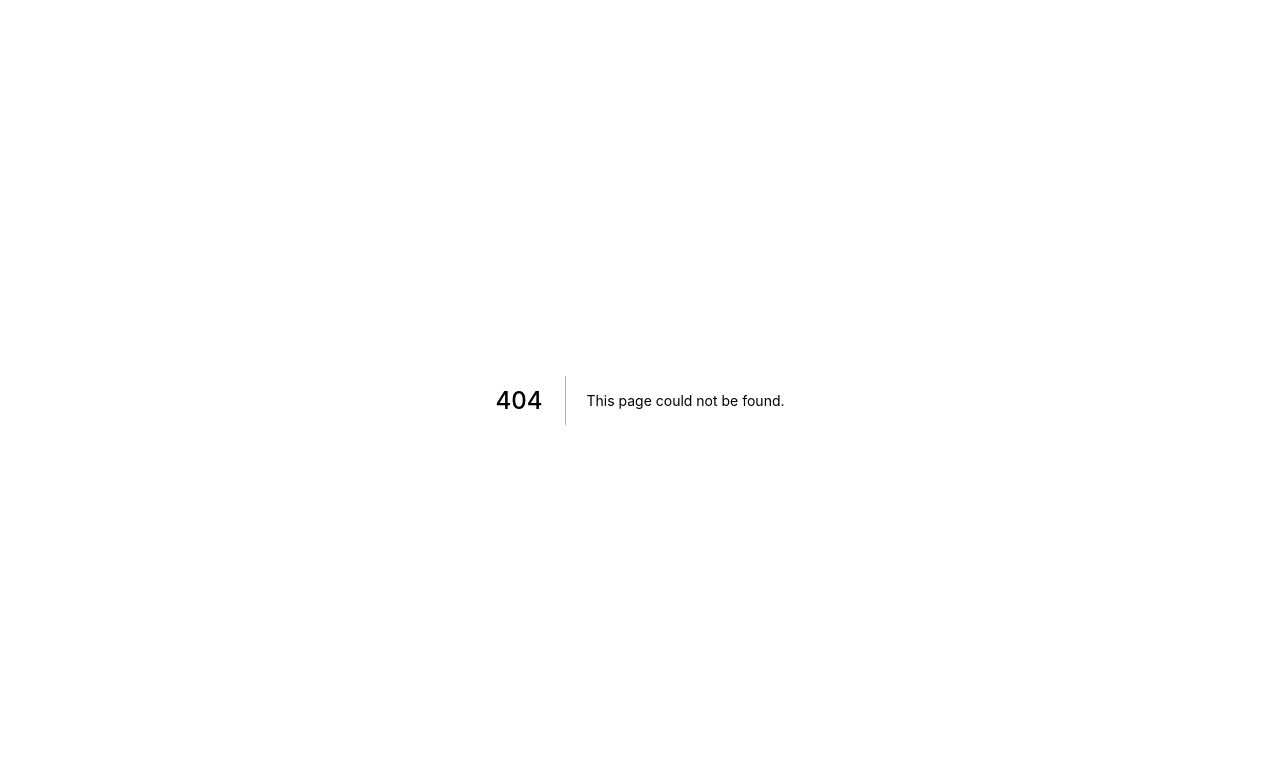
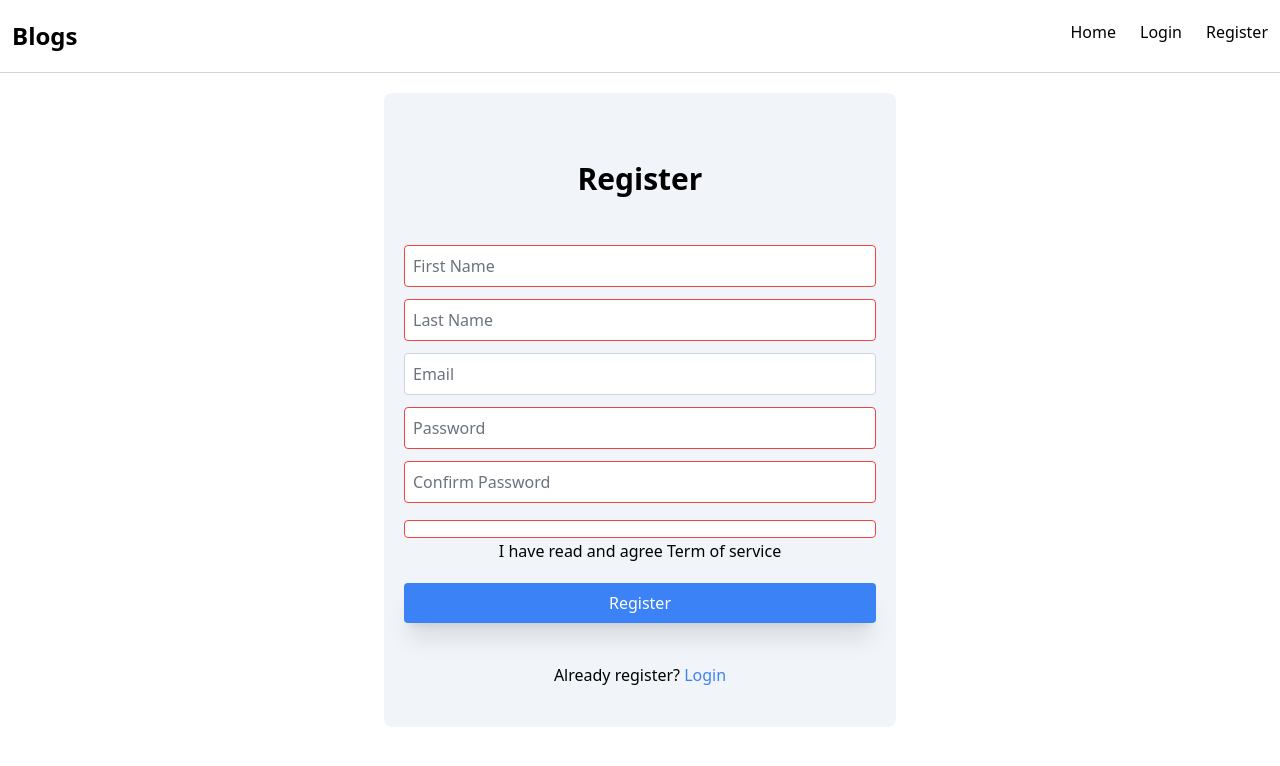
Before and after one commit to pwnrrk/next-js-ex, a Next.js app: page /register in a window 1280 px wide. Before the commit this address had no page. Shown: the top 766 px of the page. Built offline with nearby package versions, Linux system fonts and the light colour scheme; no server answers.

Commit message:
Auth test

```diff
--- a/components/button.tsx
+++ b/components/button.tsx
@@ -4,14 +4,15 @@ type ButtonProps = {
   children: ReactNode;
   type?: string;
   onClick?: CallableFunction;
-  className: string;
+  className?: string;
+  disabled?: boolean;
 };
 export default function Button({ children, className }: ButtonProps) {
   return (
     <button
       className={
         className +
-        " rounded px-3 py-1 bg-blue-500 hover:bg-blue-600 active:bg-blue-700 focus:outline-none focus:ring focus:ring-blue-400 shadow-lg text-white"
+        " transition ease-out rounded px-3 py-1 bg-blue-500 disabled:bg-blue-300 hover:bg-blue-600 active:bg-blue-700 focus:outline-none focus:ring focus:ring-blue-300 text-white"
       }
     >
       {children}
--- /dev/null
+++ b/components/input.tsx
@@ -0,0 +1,27 @@
+import { HTMLInputTypeAttribute } from "react";
+
+type InputProps = {
+  type: HTMLInputTypeAttribute;
+  name: string;
+  className?: string;
+  id: string;
+  placeholder?: string;
+  required?: boolean;
+  min?: number;
+  max?: number;
+  minlength?: number;
+  maxlength?: number;
+  autoComplete?: string;
+};
+
+export default function Input(props: InputProps) {
+  return (
+    <input
+      {...props}
+      className={
+        props.className +
+        " rounded px-2 py-2 invalid:border-red-500 border-slate-300 w-full focus:outline-none focus:ring focus:ring-blue-300 transition ease"
+      }
+    />
+  );
+}
--- a/components/layout.tsx
+++ b/components/layout.tsx
@@ -26,9 +26,14 @@ function UserMenu() {
       </>
     );
   return (
-    <div className="flex-none hover:text-blue-500 px-3">
-      <Link href="/login">Login</Link>
-    </div>
+    <>
+      <div className="flex-none hover:text-blue-500 px-3">
+        <Link href="/login">Login</Link>
+      </div>
+      <div className="flex-none hover:text-blue-500 px-3">
+        <Link href="/register">Register</Link>
+      </div>
+    </>
   );
 }
 
--- a/pages/api/login.ts
+++ b/pages/api/login.ts
@@ -21,12 +21,12 @@ export default async function handler(
     if (!user)
       return response
         .status(404)
-        .json({ status: "fail", message: "No user founded" });
+        .json({ status: "no_user", message: "No user founded" });
     const verified = await bcrypt.compare(password, user.password);
     if (!verified)
       return response
         .status(401)
-        .json({ status: "fail", message: "Invalid creadentials" });
+        .json({ status: "invalid", message: "Invalid creadentials" });
     const token = jwt.sign(
       { user_id: user._id, email },
       process.env.TOKEN_KEY as string,
--- /dev/null
+++ b/pages/api/register.ts
@@ -0,0 +1,49 @@
+import type { NextApiRequest, NextApiResponse } from "next";
+import jwt from "jsonwebtoken";
+import bcrypt from "bcryptjs";
+import User from "../../models/user";
+import { connectToDatabase } from "../../util/mongodb";
+
+type Data = {
+  status: String;
+  message: String;
+  data?: Object;
+};
+
+export default async function handler(
+  request: NextApiRequest,
+  response: NextApiResponse<Data>
+) {
+  try {
+    await connectToDatabase();
+    const userData = request.body;
+    const oldUser = await User.findOne({ email: userData.email });
+
+    if (oldUser)
+      return response
+        .status(409)
+        .json({ status: "failed", message: "User already register" });
+
+    const encryptedPassword = await bcrypt.hash(userData.password, 10);
+    userData.password = encryptedPassword;
+    const user = await User.create(userData);
+    const token = jwt.sign(
+      {
+        user_id: user._id,
+        email: user.email,
+      },
+      process.env.TOKEN_KEY as string,
+      {
+        expiresIn: "3d",
+      }
+    );
+    user.token = token;
+    response.json({
+      status: "ok",
+      message: "saved!",
+      data: user,
+    });
+  } catch (error) {
+    console.log(error);
+  }
+}
--- a/pages/login.tsx
+++ b/pages/login.tsx
@@ -1,12 +1,37 @@
 import type { NextPage } from "next";
+import Link from "next/link";
 import Layout from "../components/layout";
 import Head from "next/head";
 import { useRouter } from "next/router";
-import { FormEvent } from "react";
+import { FormEvent, useState } from "react";
 import Button from "../components/button";
+import Input from "../components/input";
 
+type LoginButtonProps = {
+  isLoading: boolean;
+};
+
+const LoginButton = ({ isLoading }: LoginButtonProps) => {
+  if (isLoading)
+    return (
+      <Button
+        type="submit"
+        disabled
+        className="w-full my-5 pb-3 pt-3 shadow-xl"
+      >
+        Loading...
+      </Button>
+    );
+  return (
+    <Button type="submit" className="w-full my-5 pb-3 pt-3 shadow-xl">
+      Login
+    </Button>
+  );
+};
 function LoginForm() {
   const router = useRouter();
+  const [isLoading, setLoading] = useState(false);
+  const [error, setError] = useState({ status: null, message: null });
   const loginUser = async (event: FormEvent) => {
     event.preventDefault();
     const loginData = {
@@ -14,6 +39,7 @@ function LoginForm() {
       password: (document.getElementById("password-input") as HTMLInputElement)
         .value,
     };
+    setLoading(true);
     const response = await fetch("/api/login", {
       body: JSON.stringify(loginData),
       headers: {
@@ -22,37 +48,56 @@ function LoginForm() {
       method: "POST",
     });
     const result = await response.json();
+    setLoading(false);
     if (result.status === "ok") {
       localStorage.setItem("token", result.data.token);
       router.push("/profile");
+      return;
+    }
+    setError(result);
+  };
+  const errorClass = "border-red-500";
+  const noUserError = () => {
+    if (error.status === "no_user") return { error, class: errorClass };
+  };
+  const passwordIncorrectError = () => {
+    if (error.status === "invalid") return { error, class: errorClass };
+  };
+  const errorMessage = () => {
+    if (error.status) {
+      if (error.status === "no_user") return "No user founded";
+      return "Password incorrect";
     }
   };
   return (
     <form onSubmit={loginUser}>
       <div>
-        <input
+        <Input
           name="email"
           id="email-input"
           autoComplete="email"
-          className="rounded-tl rounded-tr form-input px-4 py-3 w-full"
+          className={
+            "rounded-none rounded-tr rounded-tl pt-3 pb-3 " +
+            noUserError()?.class
+          }
           type="email"
           placeholder="Email"
-          required
         />
       </div>
       <div>
-        <input
+        <Input
           name="password"
           id="password-input"
-          className="rounded-bl rounded-br border-t-0 form-input px-4 py-3 w-full"
+          className={
+            "rounded-none rounded-br rounded-bl border-t-0 pt-3 pb-3 " +
+            passwordIncorrectError()?.class
+          }
           type="password"
           placeholder="Password"
-          required
         />
       </div>
-      <Button type="submit" className="my-3 w-full pt-3 pb-3">
-        <span>Login</span>
-      </Button>
+      <label className="text-red-500">{errorMessage()}</label>
+      <LoginButton isLoading={isLoading} />
     </form>
   );
 }
@@ -70,9 +115,14 @@ const Login: NextPage = () => {
           <div className="rounded-lg p-5 bg-slate-100 my-5">
             <h1 className="text-3xl my-12 font-bold">Login</h1>
             <LoginForm />
+            <div className="my-5">
+              New user?{" "}
+              <span className="text-blue-500 hover:text-blue-600 hover:underline">
+                <Link href="/register">Register</Link>
+              </span>{" "}
+            </div>
           </div>
         </main>
-        <footer></footer>
       </div>
     </Layout>
   );
--- /dev/null
+++ b/pages/register.tsx
@@ -0,0 +1,161 @@
+import type { NextPage } from "next";
+import Layout from "../components/layout";
+import Head from "next/head";
+import Input from "../components/input";
+import Button from "../components/button";
+import Link from "next/link";
+import { FormEvent, useState } from "react";
+import { useRouter } from "next/router";
+
+type RegisterButtonProps = {
+  isLoading: boolean;
+};
+
+const RegisterButton = ({ isLoading }: RegisterButtonProps) => {
+  if (isLoading)
+    return (
+      <Button
+        type="submit"
+        disabled
+        className="w-full my-5 pb-2 pt-2 shadow-xl"
+      >
+        Loading...
+      </Button>
+    );
+  return (
+    <Button type="submit" className="w-full my-5 pb-2 pt-2 shadow-xl">
+      Register
+    </Button>
+  );
+};
+
+const RegisterForm = () => {
+  const [isLoading, setLoading] = useState(false);
+  const router = useRouter();
+  const passwordMatched = () => {
+    const password = (
+      document.getElementById("password-input") as HTMLInputElement
+    ).value;
+    const confirmPassword = (
+      document.getElementById("confirm-password-input") as HTMLInputElement
+    ).value;
+    return password === confirmPassword;
+  };
+  const registerUser = async (event: FormEvent) => {
+    event.preventDefault();
+    if (!passwordMatched) return;
+    const registerData = {
+      first_name: (
+        document.getElementById("first-name-input") as HTMLInputElement
+      ).value,
+      last_name: (
+        document.getElementById("last-name-input") as HTMLInputElement
+      ).value,
+      email: (document.getElementById("email-input") as HTMLInputElement).value,
+      password: (document.getElementById("password-input") as HTMLInputElement)
+        .value,
+    };
+    setLoading(true);
+    const response = await fetch("/api/register", {
+      body: JSON.stringify(registerData),
+      headers: {
+        "Content-Type": "application/json",
+      },
+      method: "POST",
+    });
+    const result = await response.json();
+    setLoading(false);
+    if (result.status === "ok") {
+      localStorage.setItem("token", result.data.token);
+      router.push("/profile");
+    }
+  };
+  return (
+    <form onSubmit={registerUser}>
+      <div className="my-3">
+        <Input
+          type="text"
+          id="first-name-input"
+          name="first_name"
+          placeholder="First Name"
+          required
+        />
+      </div>
+      <div className="my-3">
+        <Input
+          type="text"
+          id="last-name-input"
+          name="last_name"
+          placeholder="Last Name"
+          required
+        />
+      </div>
+      <div className="my-3">
+        <Input type="email" id="email-input" name="email" placeholder="Email" />
+      </div>
+      <div className="my-3">
+        <Input
+          type="password"
+          id="password-input"
+          name="password"
+          placeholder="Password"
+          minlength={8}
+          maxlength={16}
+          required
+        />
+      </div>
+      <div className="my-3">
+        <Input
+          type="password"
+          id="confirm-password-input"
+          name="confirm-password"
+          placeholder="Confirm Password"
+          minlength={8}
+          maxlength={16}
+          required
+        />
+      </div>
+      <div className="my-3">
+        <label>
+          <Input
+            type="checkbox"
+            id="eula-accept-input"
+            name="eula-accept"
+            className="form-check w-auto"
+            required
+          />{" "}
+          I have read and agree Term of service
+        </label>
+        <RegisterButton isLoading={isLoading} />
+      </div>
+    </form>
+  );
+};
+
+const Register: NextPage = () => {
+  return (
+    <Layout>
+      <div className="max-w-lg mx-auto text-center">
+        <Head>
+          <title>Blogs</title>
+          <meta name="description" content="Blogs Test" />
+          <link rel="icon" href="/favicon.ico" />
+        </Head>
+        <main className="h-screen">
+          <div className="rounded-lg p-5 bg-slate-100 my-5">
+            <h1 className="text-3xl my-12 font-bold">Register</h1>
+            <RegisterForm />
+            <div className="my-5">
+              Already register?{" "}
+              <span className="text-blue-500 hover:text-blue-600 hover:underline">
+                <Link href="/login">Login</Link>
+              </span>{" "}
+            </div>
+          </div>
+        </main>
+      </div>
+    </Layout>
+  );
+};
+
+export default Register;
--- a/util/jwt.ts
+++ b/util/jwt.ts
@@ -7,9 +7,7 @@ const config = process.env;
 function parseJson(content: string) {
   try {
     return JSON.parse(content);
-  } catch (error) {
-    console.trace(error);
-  }
+  } catch (error) {}
 }
 
 export function verifiyToken(
@@ -39,7 +37,6 @@ export function verifiyToken(
       request.body = JSON.stringify({ user: decoded });
     }
   } catch (error) {
-    console.error(error);
     return response.status(401).send("Unauthorized");
   }
   return next(request, response);
```
Also changed, not shown: models/post.ts (added, +11 -0 lines), pages/api/post/me.ts (added).
